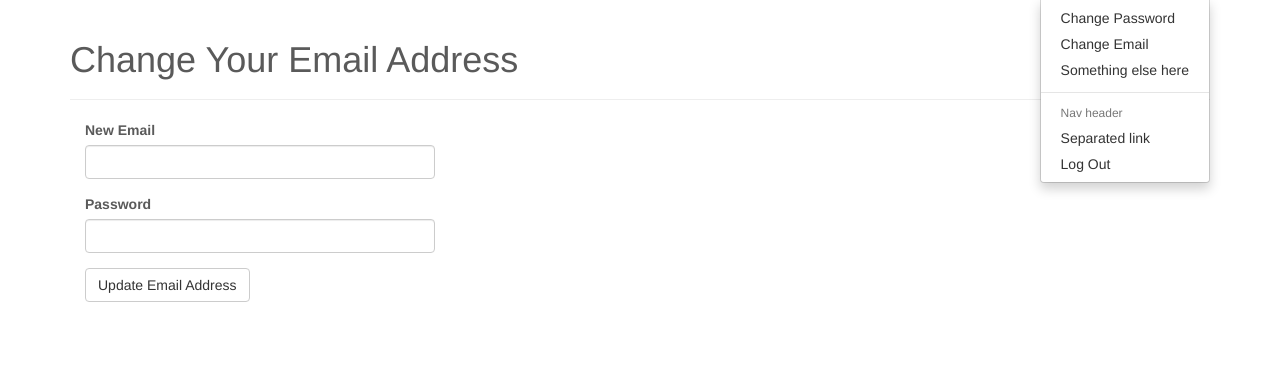
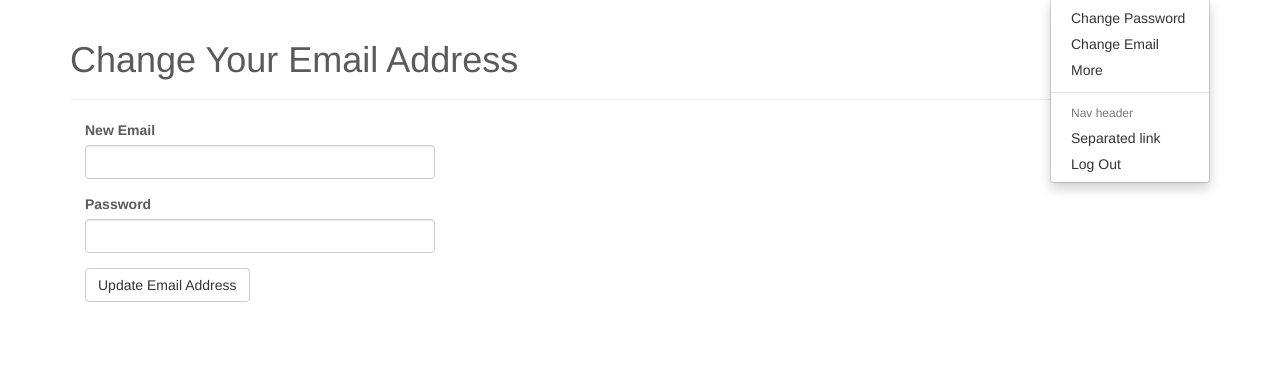
Before and after one commit to dasbindus/CMPlatform, a Flask app: page /auth/change-email in a window 1280 px wide, after a click on "Account". Shown: the part 52-441 px from the top of the page. Run offline with Flask 2, Linux system fonts and the light colour scheme; the visitor is signed in with stand-in values (Sample User, id 1); data comes from the database, SQL or seed files in the repository; some libraries are stand-ins or nearby versions.

Commit message:
update base

```diff
--- a/app/templates/__base__.html
+++ b/app/templates/__base__.html
@@ -77,7 +77,7 @@
                 <ul class="dropdown-menu">
                   <li><a href="{{ url_for('auth.change_password') }}">Change Password</a></li>
                   <li><a href="{{ url_for('auth.change_email_request') }}">Change Email</a></li>
-                  <li><a href="#">Something else here</a></li>
+                  <li><a href="#">More</a></li>
                   <li role="separator" class="divider"></li>
                   <li class="dropdown-header">Nav header</li>
                   <li><a href="#">Separated link</a></li>
```
